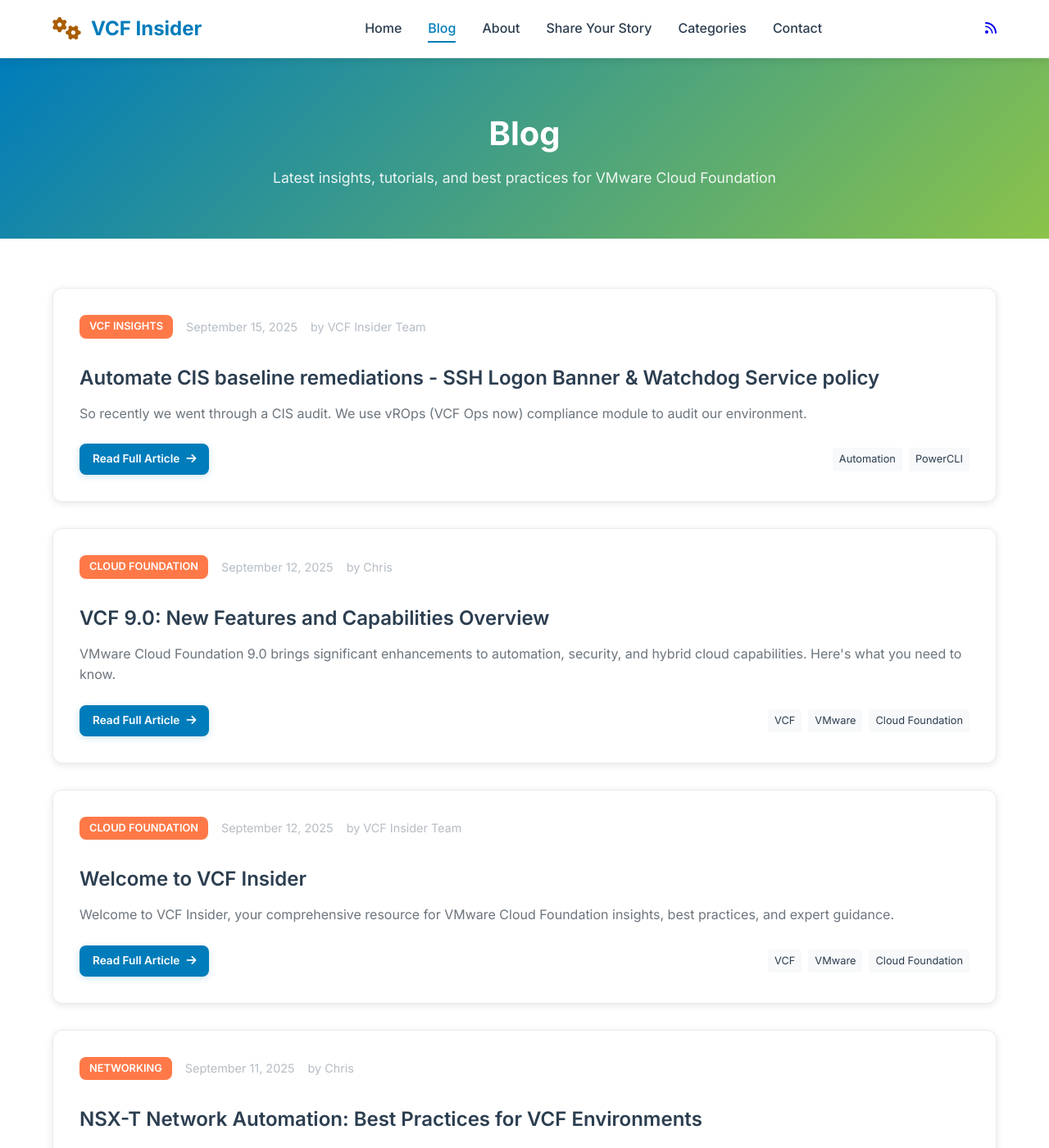
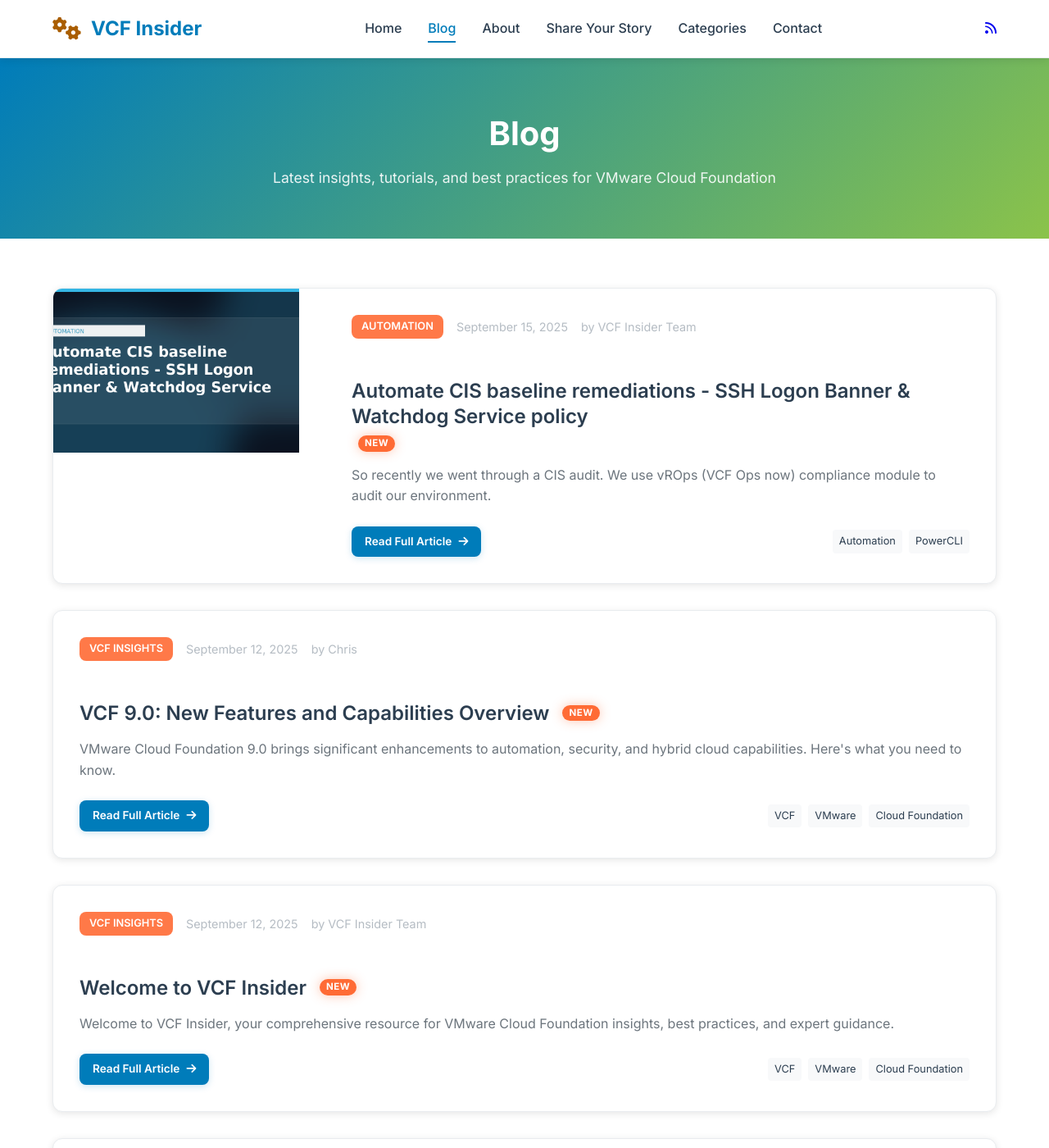
Before and after one commit to krieg121/VCFInsider, a Jekyll site: the page built from _pages/blog.md, in a window 1280 px wide and 1400 px high. Shown: the whole window at 82% size. Built offline with Jekyll 4.4.1, drawn with Linux system fonts in a browser that asks for light colours; some of the changed text lies outside the part shown.

Commit message:
UI: NEW badge with pulse on home/blog/category + styles

```diff
--- a/_pages/blog.md
+++ b/_pages/blog.md
@@ -6,110 +6,85 @@
 ---
 
 <div class="blog-content">
-    <div class="blog-posts">
-        {% for post in site.posts %}
-        <article class="blog-post" style="display: flex; gap: 2rem; background: var(--vmware-white); border-radius: var(--border-radius-lg); overflow: hidden; box-shadow: var(--shadow-light); transition: var(--transition); border: 1px solid var(--border-light); margin-bottom: 2rem;">
-            {% if post.featured_image %}
-            <div class="post-image" style="flex: 0 0 300px; overflow: hidden;">
-                <img src="{{ post.featured_image | relative_url }}" alt="{{ post.title | escape }}" style="width: 100%; height: 200px; object-fit: cover; transition: var(--transition);">
-            </div>
-            {% endif %}
+  <div class="blog-posts">
+    {% for post in site.posts %}
+    <article class="blog-post" style="display: flex; gap: 2rem; background: var(--vmware-white); border-radius: var(--border-radius-lg); overflow: hidden; box-shadow: var(--shadow-light); transition: var(--transition); border: 1px solid var(--border-light); margin-bottom: 2rem;">
 
-            <div class="post-content" style="flex: 1; padding: 2rem; display: flex; flex-direction: column; justify-content: space-between;">
-                <div>
-                    <div class="post-meta" style="display: flex; gap: 1rem; margin-bottom: 1rem; font-size: 0.9rem; color: var(--text-muted);">
-                        <span class="post-category" style="background: var(--vmware-orange); color: var(--vmware-white); padding: 0.25rem 0.75rem; border-radius: var(--border-radius); font-size: 0.8rem; font-weight: 600; text-transform: uppercase;">
-                            {{ post.category | default: 'VCF Insights' }}
-                        </span>
-                        <time class="post-date" datetime="{{ post.date | date_to_xmlschema }}">
-                            {{ post.date | date: "%B %d, %Y" }}
-                        </time>
-                        <span class="post-author">by {{ post.author | default: site.author.name }}</span>
-                    </div>
+      {% assign card_image = post.featured_image | default: post.image %}
+      {% if card_image %}
+      <div class="post-image" style="flex: 0 0 300px; overflow: hidden;">
+        <img src="{{ card_image | relative_url }}" alt="{{ post.title | escape }}" style="width: 100%; height: 200px; object-fit: cover; transition: var(--transition);">
+      </div>
+      {% endif %}
 
-                    <h2 class="post-title" style="font-size: 1.5rem; font-weight: 600; margin-bottom: 1rem; line-height: 1.3;">
-                        <a href="{{ post.url | relative_url }}" style="color: var(--text-primary); text-decoration: none; transition: var(--transition);">
-                            {{ post.title | escape }}
-                        </a>
-                    </h2>
+      <div class="post-content" style="flex: 1; padding: 2rem; display: flex; flex-direction: column; justify-content: space-between;">
+        <div>
+          <div class="post-meta" style="display: flex; gap: 1rem; margin-bottom: 1rem; font-size: 0.9rem; color: var(--text-muted);">
+            <span class="post-category" style="background: var(--vmware-orange); color: var(--vmware-white); padding: 0.25rem 0.75rem; border-radius: var(--border-radius); font-size: 0.8rem; font-weight: 600; text-transform: uppercase;">
+              {{ post.category | default: post.categories | first | default: 'VCF Insights' }}
+            </span>
+            <time class="post-date" datetime="{{ post.date | date_to_xmlschema }}">{{ post.date | date: "%B %d, %Y" }}</time>
+            <span class="post-author">by {{ post.author | default: site.author.name }}</span>
+          </div>
 
-                    <div class="post-excerpt" style="color: var(--text-secondary); line-height: 1.6; margin-bottom: 1.5rem;">
-                        {{ post.excerpt | strip_html | truncate: 200 }}
-                    </div>
-                </div>
+          {% assign now = site.time | date: '%s' | plus: 0 %}
+          {% assign then = post.date | date: '%s' | plus: 0 %}
+          {% assign age = now | minus: then %}
 
-                <div class="post-actions" style="display: flex; justify-content: space-between; align-items: center;">
-                    <a href="{{ post.url | relative_url }}" class="read-more" style="background: var(--vmware-blue); color: white; padding: 0.5rem 1rem; border-radius: var(--border-radius); font-weight: 600; text-decoration: none; transition: var(--transition); display: inline-flex; align-items: center; gap: 0.5rem; box-shadow: 0 2px 8px rgba(0, 123, 191, 0.2);">
-                        Read Full Article <i class="fas fa-arrow-right"></i>
-                    </a>
+          <h2 class="post-title" style="font-size: 1.5rem; font-weight: 600; margin-bottom: 1rem; line-height: 1.3;">
+            <a href="{{ post.url | relative_url }}" style="color: var(--text-primary); text-decoration: none; transition: var(--transition);">
+              {{ post.title | escape }}
+            </a>
+            {% if age < 604800 %}<span class="badge-new pulse">NEW</span>{% endif %}
+          </h2>
 
-                    {% if post.tags %}
-                    <div class="post-tags" style="display: flex; gap: 0.5rem; flex-wrap: wrap;">
-                        {% for tag in post.tags limit:3 %}
-                        <span class="tag" style="background: var(--vmware-light-gray); color: var(--text-primary); padding: 0.25rem 0.5rem; border-radius: 4px; font-size: 0.8rem;">
-                            {{ tag }}
-                        </span>
-                        {% endfor %}
-                    </div>
-                    {% endif %}
-                </div>
-            </div>
-        </article>
-        {% endfor %}
+          <div class="post-excerpt" style="color: var(--text-secondary); line-height: 1.6; margin-bottom: 1.5rem;">
+            {{ post.excerpt | default: post.content | strip_html | truncate: 200 }}
+          </div>
+        </div>
+
+        <div class="post-actions" style="display: flex; justify-content: space-between; align-items: center;">
+          <a href="{{ post.url | relative_url }}" class="read-more" style="background: var(--vmware-blue); color: white; padding: 0.5rem 1rem; border-radius: var(--border-radius); font-weight: 600; text-decoration: none; transition: var(--transition); display: inline-flex; align-items: center; gap: 0.5rem; box-shadow: 0 2px 8px rgba(0, 123, 191, 0.2);">
+            Read Full Article <i class="fas fa-arrow-right"></i>
+          </a>
+
+          {% if post.tags %}
+          <div class="post-tags" style="display: flex; gap: 0.5rem; flex-wrap: wrap;">
+            {% for tag in post.tags limit:3 %}
+            <span class="tag" style="background: var(--vmware-light-gray); color: var(--text-primary); padding: 0.25rem 0.5rem; border-radius: 4px; font-size: 0.8rem;">
+              {{ tag }}
+            </span>
+            {% endfor %}
+          </div>
+          {% endif %}
+        </div>
+      </div>
+    </article>
+    {% endfor %}
+  </div>
+
+  {% if site.posts.size == 0 %}
+  <div class="no-posts" style="text-align: center; padding: 4rem 2rem; color: var(--text-secondary);">
+    <div style="font-size: 4rem; color: var(--vmware-blue); margin-bottom: 1rem;">
+      <i class="fas fa-newspaper"></i>
     </div>
-
-    {% if site.posts.size == 0 %}
-    <div class="no-posts" style="text-align: center; padding: 4rem 2rem; color: var(--text-secondary);">
-        <div style="font-size: 4rem; color: var(--vmware-blue); margin-bottom: 1rem;">
-            <i class="fas fa-newspaper"></i>
-        </div>
-        <h3 style="font-size: 1.5rem; margin-bottom: 1rem; color: var(--vmware-blue);">No Posts Yet</h3>
-        <p>We're working on bringing you the latest VCF insights. Check back soon!</p>
-    </div>
-    {% endif %}
+    <h3 style="font-size: 1.5rem; margin-bottom: 1rem; color: var(--vmware-blue);">No Posts Yet</h3>
+    <p>We're working on bringing you the latest VCF insights. Check back soon!</p>
+  </div>
+  {% endif %}
 </div>
 
 <style>
-.blog-post:hover {
-    transform: translateY(-2px);
-    box-shadow: var(--shadow-medium);
-}
-
-.blog-post:hover .post-image img {
-    transform: scale(1.05);
-}
-
-.post-title a:hover {
-    color: var(--vmware-blue);
-}
-
-.read-more:hover {
-    background: var(--vmware-green);
-    transform: translateY(-2px);
-    box-shadow: 0 4px 12px rgba(0, 123, 191, 0.3);
-}
+.blog-post:hover { transform: translateY(-2px); box-shadow: var(--shadow-medium); }
+.blog-post:hover .post-image img { transform: scale(1.05); }
+.post-title a:hover { color: var(--vmware-blue); }
+.read-more:hover { background: var(--vmware-green); transform: translateY(-2px); box-shadow: 0 4px 12px rgba(0, 123, 191, 0.3); }
 
 @media (max-width: 768px) {
-    .blog-post {
-        flex-direction: column;
-    }
-
-    .post-image {
-        flex: none;
-    }
-
-    .post-image img {
-        height: 200px;
-    }
-
-    .post-content {
-        padding: 1.5rem;
-    }
-
-    .post-actions {
-        flex-direction: column;
-        align-items: flex-start;
-        gap: 1rem;
-    }
+  .blog-post { flex-direction: column; }
+  .post-image { flex: none; }
+  .post-image img { height: 200px; }
+  .post-content { padding: 1.5rem; }
+  .post-actions { flex-direction: column; align-items: flex-start; gap: 1rem; }
 }
 </style>
--- a/assets/css/vcf-insider.css
+++ b/assets/css/vcf-insider.css
@@ -719,3 +719,51 @@
 .category-box.ai-automation { background-color: #34B6E4; }
 .category-box.ai-automation:hover { background-color: #2A94BB; transform: translateY(-3px); }
 .icon-ai-automation { color: #34B6E4; }
+
+/* === New badge (Pumpkin) === */
+.badge-new {
+  display: inline-block;
+  margin-left: .5rem;
+  padding: .25rem .5rem;
+  border-radius: 999px;
+  font-size: .72rem;
+  font-weight: 800;
+  letter-spacing: .04em;
+  background: var(--vmware-orange); /* use theme var */
+  color: #fff;
+  vertical-align: middle;
+  line-height: 1; /* keeps pill snug on baseline */
+}
+
+/* subtle pop-on-load */
+.badge-new { position: relative; animation: badge-pop 300ms ease-out 1; }
+@keyframes badge-pop {
+  0% { transform: scale(0.85); opacity: 0; }
+  60% { transform: scale(1.06); opacity: 1; }
+  100% { transform: scale(1); }
+}
+
+/* soft glow pulse a few times */
+.badge-new.pulse {
+  animation: badge-pop 300ms ease-out 1, badge-glow 2400ms ease-in-out 3;
+}
+@keyframes badge-glow {
+  0%,100% { box-shadow: 0 0 0 rgba(255,107,53,0); }
+  50%     { box-shadow: 0 0 16px rgba(255,107,53,0.45); }
+}
+
+/* respect reduced motion */
+@media (prefers-reduced-motion: reduce) {
+  .badge-new { animation: none !important; }
+}
+
+
+/* Keep title + badge aligned and wrap nicely */
+.post-title,
+.article-title {
+  display: inline-flex;
+  align-items: center;
+  gap: .5rem;
+  flex-wrap: wrap;
+  width: 100%; /* <- add this here */
+}
```
Also changed, not shown: _layouts/category.html (+11 -5 lines), index.html (+9 -3 lines).
